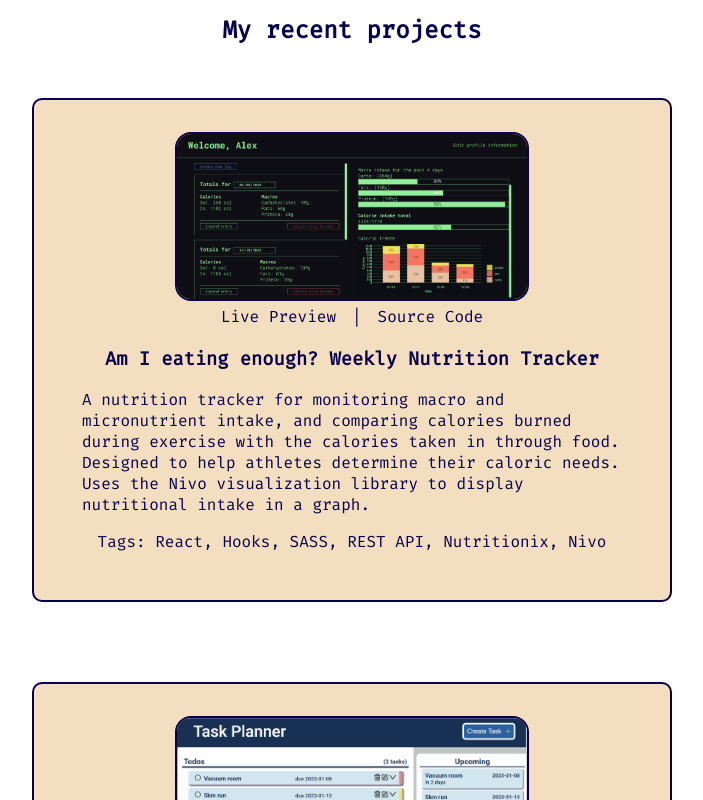
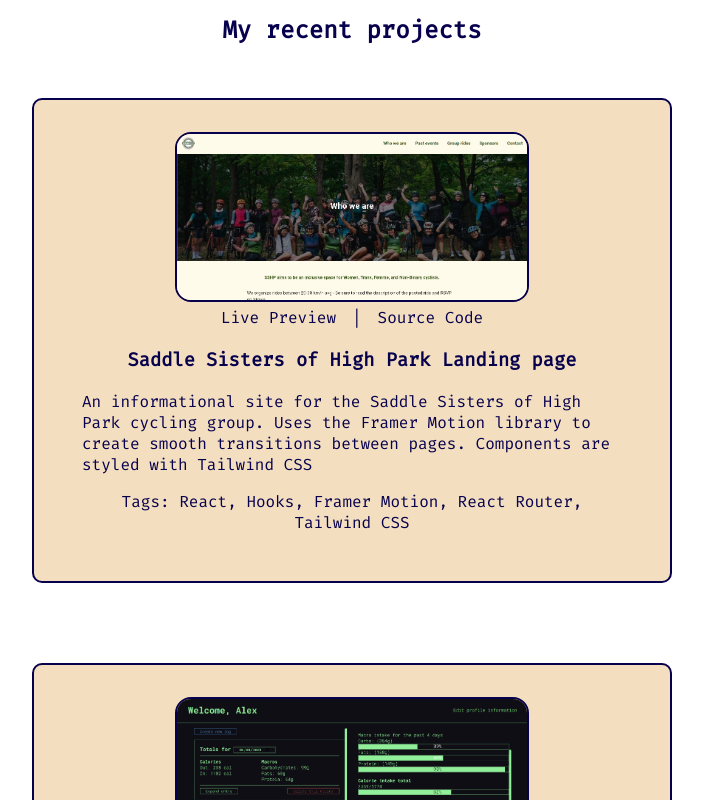
Before and after one commit to macrobee/portfoliov2, a React (Create React App) app: page / in a window 1280 px wide. Shown: the part 1300-2100 px from the top of the page, without its empty margins (288-991 px from the left). Built offline with nearby package versions, Linux system fonts and the light colour scheme.

Commit message:
added SSHP to project list and updated description for StravaSummary app

```diff
--- a/src/components/projects/projects.component.jsx
+++ b/src/components/projects/projects.component.jsx
@@ -7,6 +7,15 @@ import ProjectList from "./projectlist.component";
 import { ProjectsSectionContainer } from "./projectlist.styles";
 
 const projectInfo = [
+  {
+    source: "../../../screenshots/sshp.png",
+    imgDescription: "Preview of the Saddle Sisters of High Park website",
+    title: "Saddle Sisters of High Park Landing page",
+    description: `An informational site for the Saddle Sisters of High Park cycling group. Uses the Framer Motion library to create smooth transitions between pages. Components are styled with Tailwind CSS`,
+    tags: "React, Hooks, Framer Motion, React Router, Tailwind CSS",
+    preview: "https://saddlesisters.netlify.app/",
+    code: "https://github.com/macrobee/sshp",
+  },
   {
     source: "../../../screenshots/nutrition.png",
     imgDescription: "Preview of Nutrition Tracker",
@@ -42,9 +51,9 @@ goals and highlights the tasks with the closest deadlines. Task information is s
     title: "Strava Dashboard (In Progress)",
     description:
       "Strava activity summary app that connects to users' Strava account and returns a shareable summary of individual/weekly activities",
-    tags: "React, Hooks, SASS, REST API, Strava",
-    preview: "https://github.com/macrobee/",
-    code: "https://github.com/macrobee/",
+    tags: "React, Hooks, SASS, REST API, Strava, OAuth2.0",
+    preview: "https://github.com/macrobee/stravasummary",
+    code: "https://github.com/macrobee/stravasummary",
   },
 ];
 
```
Also changed, not shown: public/screenshots/sshp.png (added).
